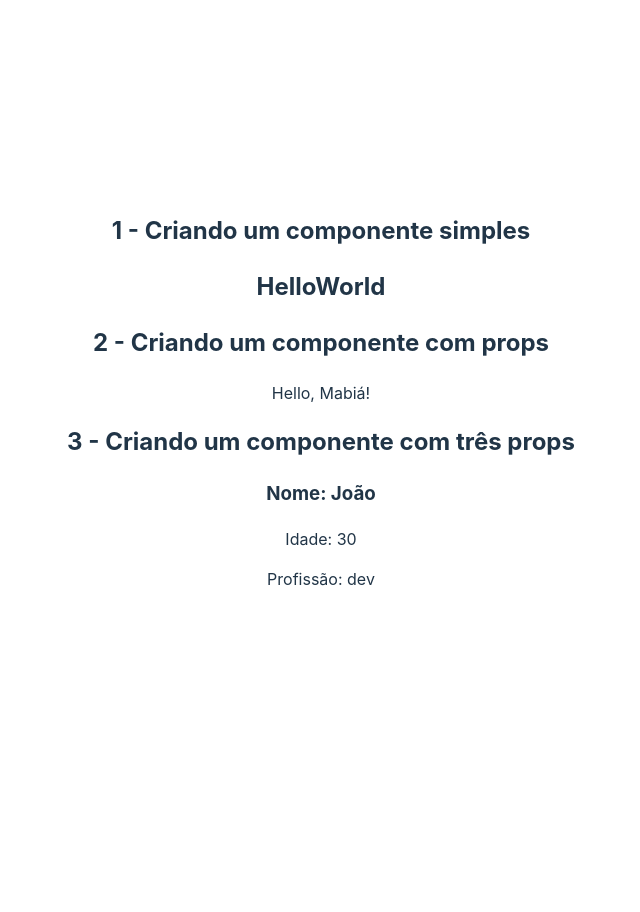
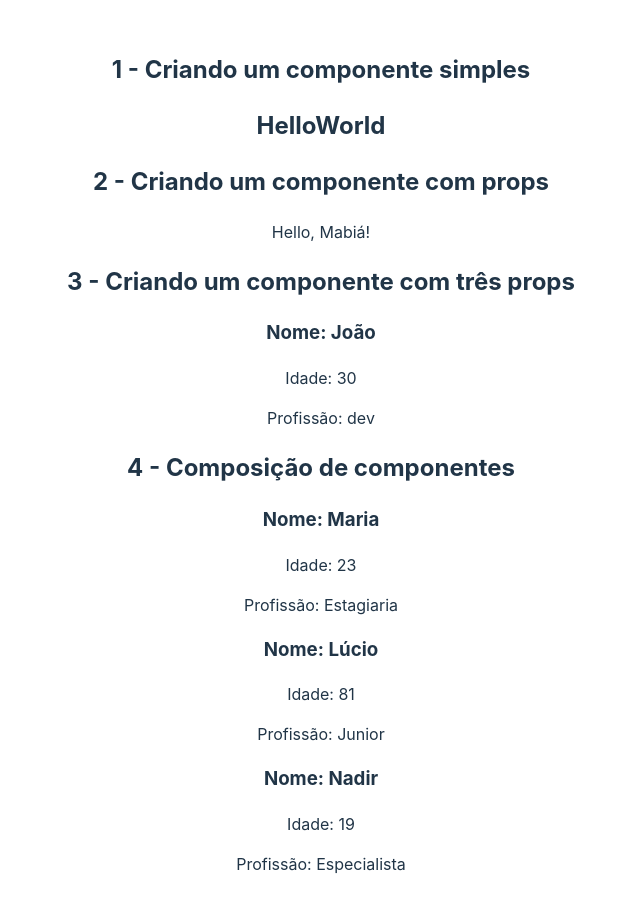
Before and after one commit to mabiamabia/Desafios-react, a React (Vite) app in the folder COMPONENTES_E_PROPS/: page / in a window 1280 px wide. Shown: the top 912 px of the page, without its empty margins (319-959 px from the left). Before the commit the page ends 800 px from the top, so only its background shows below. Built offline with nearby package versions, Linux system fonts and the light colour scheme.

Commit message:
feat: composição de componentes

```diff
--- a/COMPONENTES_E_PROPS/src/App.jsx
+++ b/COMPONENTES_E_PROPS/src/App.jsx
@@ -2,19 +2,32 @@ import HelloWorld from './components/HelloWorld'
 import HelloName from './components/Name'
 import Profile from './components/Profile'
 import './App.css'
+import Family from './components/Family'
 
 function App() {
+
+  const members = [
+    { name: 'Maria', age: '23', job: 'Estagiaria' },
+    { name: 'Lúcio', age: '81', job: 'Junior' },
+    { name: 'Nadir', age: '19', job: 'Especialista' },
+  ]
+
+
   return (
-      <>
+    <>
       <h2>1 - Criando um componente simples</h2>
-      <HelloWorld/>
+      <HelloWorld />
 
       <h2>2 - Criando um componente com props</h2>
-      <HelloName name={"Mabiá"}/>
+      <HelloName name={"Mabiá"} />
 
       <h2>3 - Criando um componente com três props</h2>
-     <Profile name="João" age="30" job="dev" />
-      </>
+      <Profile name="João" age="30" job="dev" />
+
+      <h2>4 - Composição de componentes</h2>
+      <Family members={members} />
+
+    </>
   )
 
 }
--- /dev/null
+++ b/COMPONENTES_E_PROPS/src/components/Family.jsx
@@ -0,0 +1,14 @@
+import Profile from "./Profile"
+
+const Family = ({ members }) => {
+    return <>
+        {members.map((member, index) => (
+            <Profile
+                key={index}
+                name={member.name}
+                age={member.age}
+                job={member.job} />
+        ))}
+    </>
+}
+export default Family;
```
Also changed, not shown: COMPONENTES_E_PROPS/src/components/Enterprise.jsx (added, +9 -0 lines), COMPONENTES_E_PROPS/src/components/Profile.jsx (+7 -7 lines).
